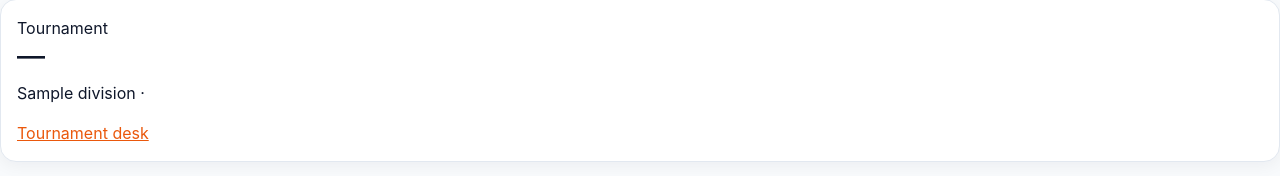
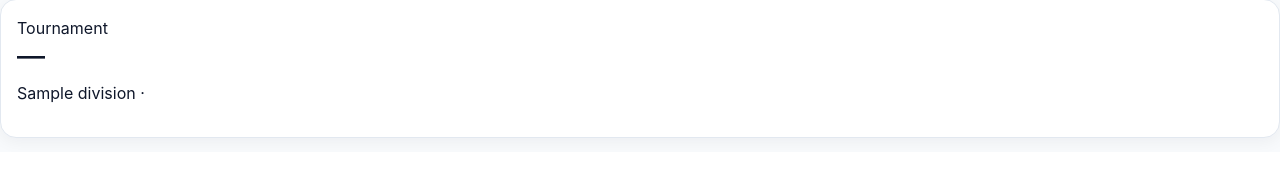
Before and after one commit to Wardikhead/HoopFlow, a Laravel app: page /my-team in a window 1280 px wide. Shown: the part 2180-2356 px from the top of the page. After the commit the page ends 2323 px from the top, so only its background shows below. Run offline with Laravel 12, Linux system fonts and the light colour scheme; a user stored in the database is signed in; data comes from the database, SQL or seed files in the repository; tables that the repository leaves empty hold one stand-in row (values such as "Sample post"); style sheets or scripts are compiled from the project's sources; some libraries are stand-ins or nearby versions.

Commit message:
chore: final quality fixes

```diff
--- a/src/resources/views/pages/teams/my-team.blade.php
+++ b/src/resources/views/pages/teams/my-team.blade.php
@@ -134,7 +134,9 @@
                     <span class="hf-kpi-label">Tournament</span>
                     <h3 class="hf-section-title hf-mt-1">{{ $registration?->tournament?->name ?? '—' }}</h3>
                     <p class="hf-small hf-muted hf-mb-1">{{ $registration?->division?->name ?? '' }} · {{ $registration?->tournament?->venue ?? '' }}</p>
-                    <a class="hf-btn hf-btn--sm" href="{{ $registration?->tournament ? route('tournamentShow', ['tournament' => $registration->tournament->id]) : '#' }}">Tournament desk</a>
+                    @if ($registration?->tournament)
+                    <a class="hf-btn hf-btn--sm" href="{{ route('tournamentShow', ['tournament' => $registration->tournament->id]) }}">Tournament desk</a>
+                    @endif
                 </div>
             </aside>
         </div>
--- a/src/resources/views/pages/teams/show.blade.php
+++ b/src/resources/views/pages/teams/show.blade.php
@@ -87,7 +87,9 @@
                 <span class="hf-kpi-label">Tournament</span>
                 <h3 class="hf-section-title hf-mt-1">{{ $registration?->tournament?->name ?? '—' }}</h3>
                 <p class="hf-small hf-muted hf-mb-1">{{ $registration?->division?->name ?? '' }}</p>
-                <a class="hf-btn hf-btn--sm" href="{{ $registration?->tournament ? route('tournamentShow', ['tournament' => $registration->tournament->id]) : '#' }}">Tournament desk</a>
+                @if ($registration?->tournament)
+                <a class="hf-btn hf-btn--sm" href="{{ route('tournamentShow', ['tournament' => $registration->tournament->id]) }}">Tournament desk</a>
+                @endif
             </div>
         </aside>
     </div>
```
